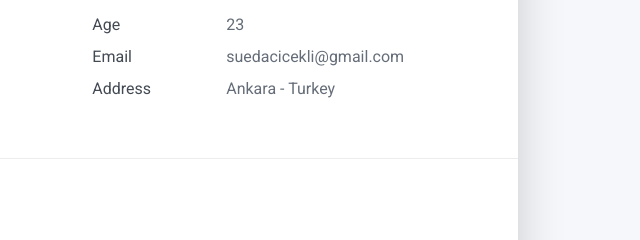
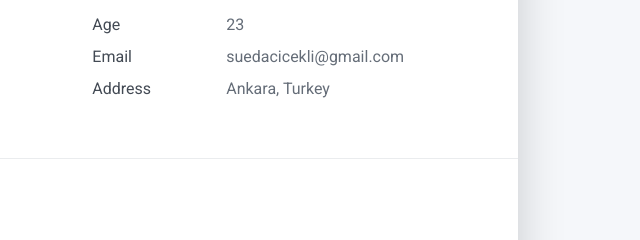
Before and after one commit to suedacicekli/suedacicekli.github.io, a plain HTML site: page index.html in a window 1280 px wide. Shown: the part 428-668 px from the top of the page, 640-1280 px from the left. Drawn offline with Linux system fonts and the light colour scheme.

Commit message:
fix address

```diff
--- a/index.html
+++ b/index.html
@@ -86,7 +86,7 @@
             <div class="pb-1">Address</div>
           </div>
           <div class="col-sm-8">
-            <div class="pb-1 text-secondary">Ankara - Turkey</div>
+            <div class="pb-1 text-secondary">Ankara, Turkey</div>
           </div>
         </div>
       </div>
```
